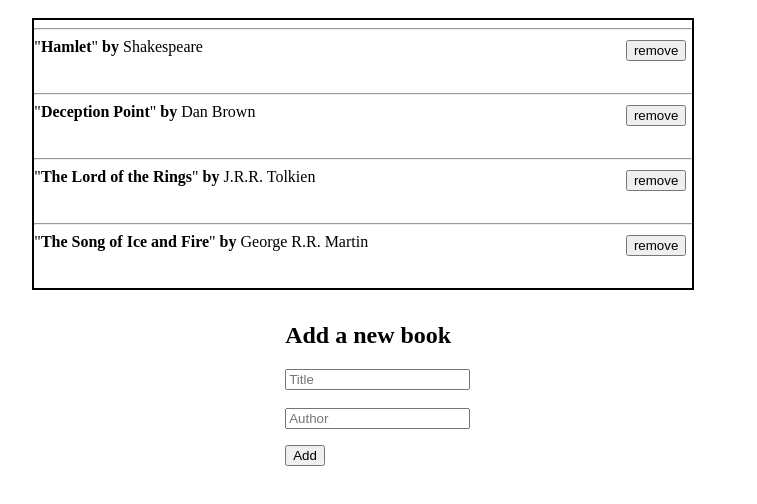
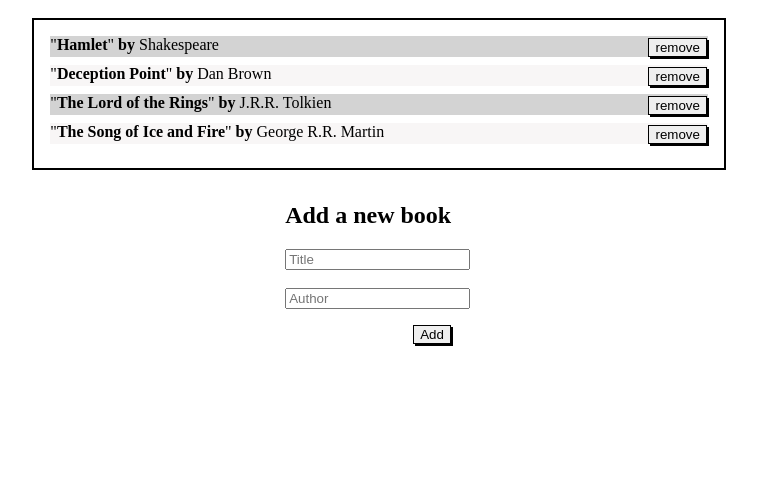
Before and after one commit to AliRezaBmeDu/book-shelf, a website: page index.html in a window 1280 px wide. Shown: the part 48-552 px from the top of the page, without its empty margins (279-1036 px from the left). Drawn offline with Linux system fonts and the light colour scheme.

Commit message:
Update the styles and fix the linter errors

```diff
--- a/css/style.css
+++ b/css/style.css
@@ -1,6 +1,6 @@
-.body {
+/* .body {
   margin: auto;
-}
+} */
 
 h1 {
   text-align: center;
@@ -11,19 +11,34 @@
   border: 2px solid;
   width: 52%;
   margin-left: 24%;
+  padding: 1rem;
 }
 
 .singlebook {
-  margin-bottom: 2rem;
+  margin-bottom: 0.5rem;
+  background-color: #f8f6f6;
+}
+
+.singlebook:nth-of-type(2n-1) {
+  background-color: lightgrey;
 }
 
 .remove {
   margin-top: -1rem;
-  margin-left: 90%;
+  margin-left: 91%;
+  box-sizing: border-box;
+  border-radius: 0;
+  border: solid 1px;
+  box-shadow: 2px 2px;
 }
 
 #add {
   margin-top: 1rem;
+  box-sizing: border-box;
+  border: solid 1px;
+  box-shadow: 2px 2px;
+  position: relative;
+  left: 8rem;
 }
 
 .form {
--- a/javascripts/refractor.js
+++ b/javascripts/refractor.js
@@ -39,7 +39,6 @@
       const bookElement = document.createElement('div');
       bookElement.classList.add('singlebook');
       bookElement.innerHTML = `
-      <hr>
           <div class="book-detail">"<strong>${book.title}</strong>"  <strong>by</strong> ${book.author}</div>
           <button class="remove" onclick="bookDB.removeBook('${book.title}', '${book.author}')">remove</button>
           `;
```
Also changed, not shown: index.html (+1 -1 lines).
